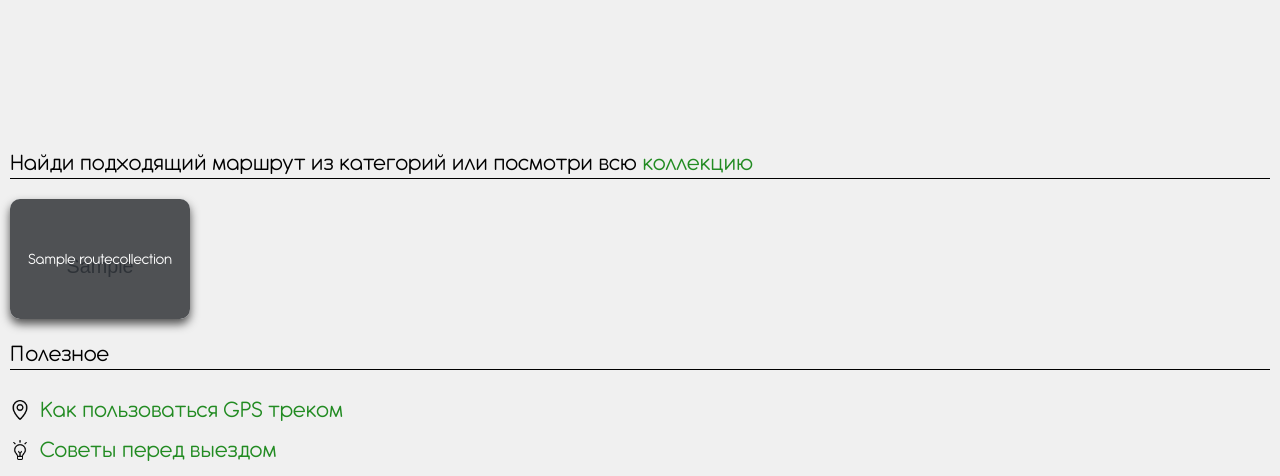
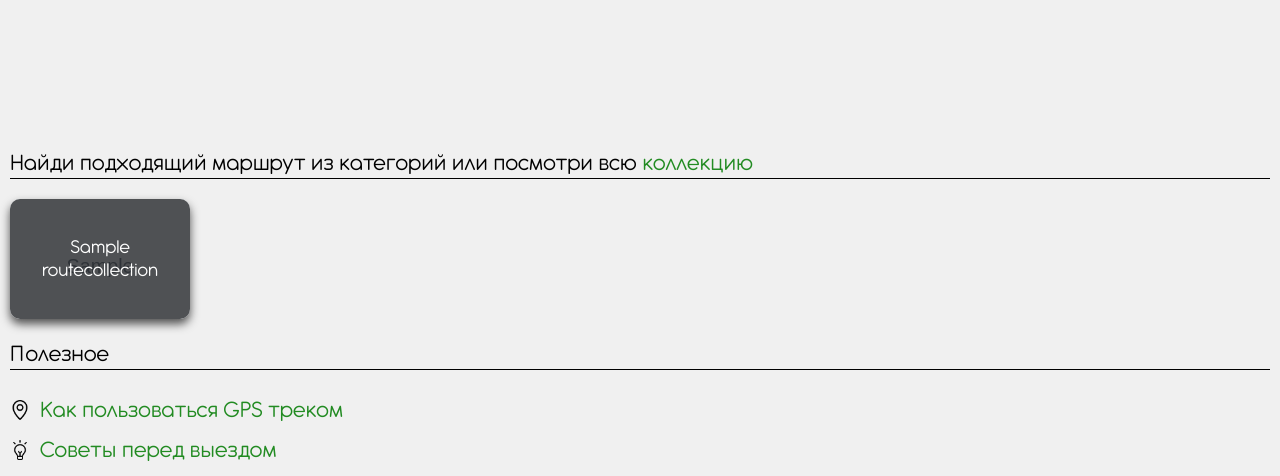
Before and after one commit to ma-petrov/routsweb, a Django app: page /routs/ in a window 1280 px wide. Shown: the part 257-733 px from the top of the page. Run offline with Django 3.2, Linux system fonts and the light colour scheme; tables that the repository leaves empty hold one stand-in row (values such as "Sample post"); grey boxes marked "Sample" are stand-in pictures; some libraries are stand-ins or nearby versions.

Commit message:
update index layout (8)

```diff
--- a/static/css/basegeneric.css
+++ b/static/css/basegeneric.css
@@ -21,6 +21,7 @@
 
 body {
     overflow-y: scroll;
+    overflow-x: hidden;
     background-color: var(--light-color);
     font-family: 'Antipasto Pro';
 	font-style: normal;
--- a/static/css/index.css
+++ b/static/css/index.css
@@ -122,6 +122,7 @@
 .collection-card-link {
     display: block;
     color: white;
+    font-size: 20px;
 }
 
 .collection-card-link:hover {color: white;}
```
